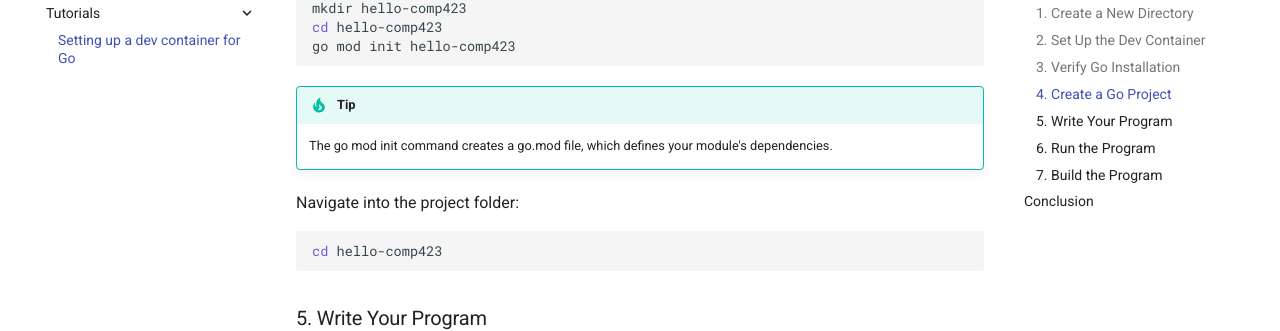
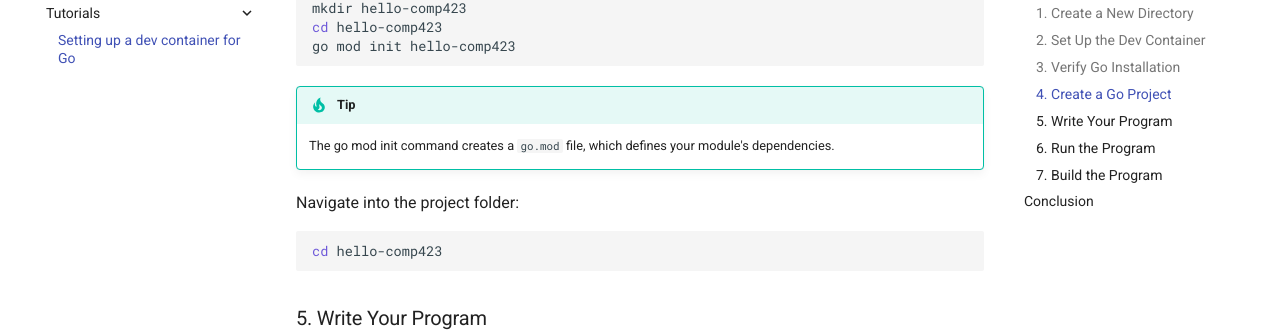
Before and after one commit to JoeShans21/comp423-course-notes, an MkDocs documentation site: the page built from docs/tutorials/go-setup.md, in a window 1280 px wide and 900 px high, scrolled down 2178 px. Shown: the part 122-453 px from the top of the window. Built offline with MkDocs 1.6.1 and Material for MkDocs 9.7.7, drawn with Linux system fonts in a browser that asks for light colours.

Commit message:
Added formatting to 'go.mod'

````diff
--- a/docs/tutorials/go-setup.md
+++ b/docs/tutorials/go-setup.md
@@ -94,7 +94,7 @@ cd hello-comp423
 go mod init hello-comp423
 ```
 !!! Tip
-    The go mod init command creates a go.mod file, which defines your module's dependencies.
+    The go mod init command creates a ```go.mod``` file, which defines your module's dependencies.
 
 Navigate into the project folder:
 ```bash
````
